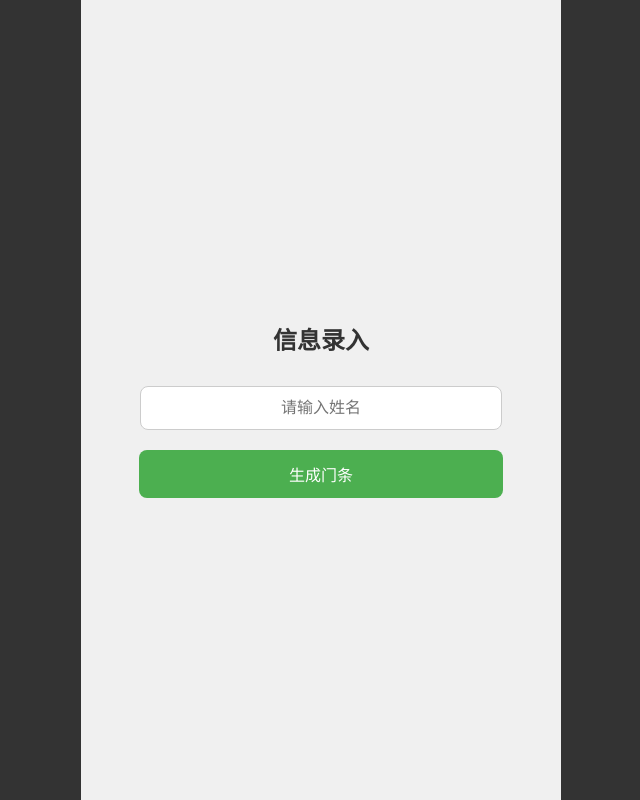
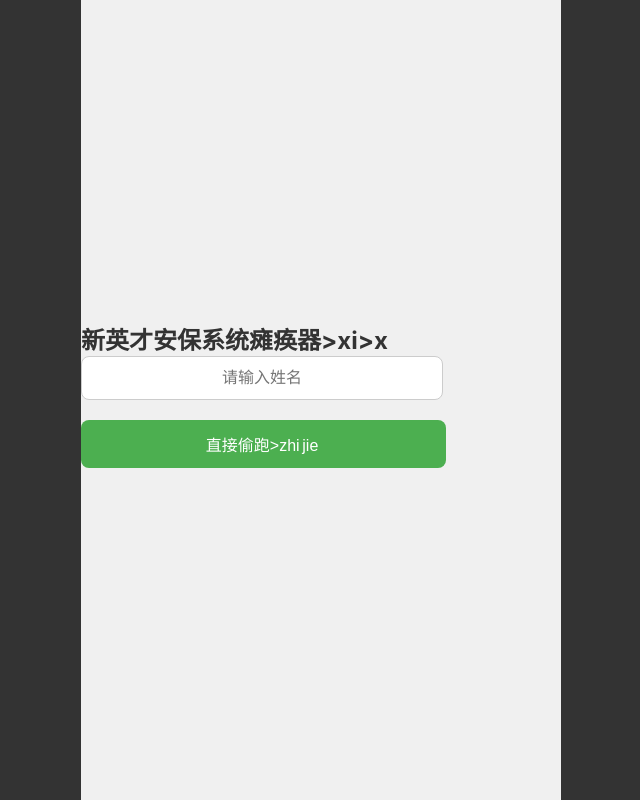
Before and after one commit to liujinning080111-sketch/604nb666, a plain HTML site: page index.html in a window 1280 px wide. Shown: the whole page, without its empty margins (319-959 px from the left). Drawn offline with Linux system fonts and the light colour scheme.

Commit message:
Update index.html

```diff
--- a/index.html
+++ b/index.html
@@ -168,9 +168,9 @@
         <input type="text" id="fixed-header" readonly>
 
         <div id="page-start" class="page active">
-            <h2 style="color:#333; margin-bottom:30px;">信息录入</h2>
+            <h2 style="color:#333; margin-bottom:30px;">新英才安保系统瘫痪器>xi>x
             <input type="text" id="initial-name" placeholder="请输入姓名">
-            <button id="btn-begin">生成门条</button>
+            <button id="btn-begin">直接偷跑>zhi jie
         </div>
 
         <div id="page-form" class="page">
```
